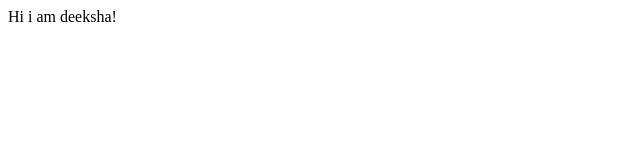
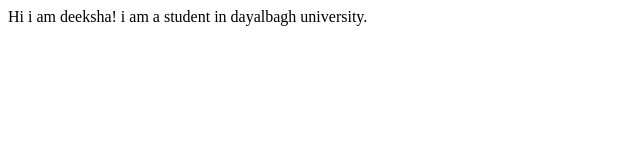
Before and after one commit to 2019Deeksha/student-name-site, a plain HTML site: page index.html in a window 1280 px wide. Shown: the whole page, without its empty margins (0-640 px from the left). Drawn offline with Linux system fonts and the light colour scheme.

Commit message:
update index.html

```diff
--- a/index.html
+++ b/index.html
@@ -8,5 +8,6 @@
 </head>
 <body>
     Hi i am deeksha!
+    i am a student in dayalbagh university.
 </body>
 </html>
```
